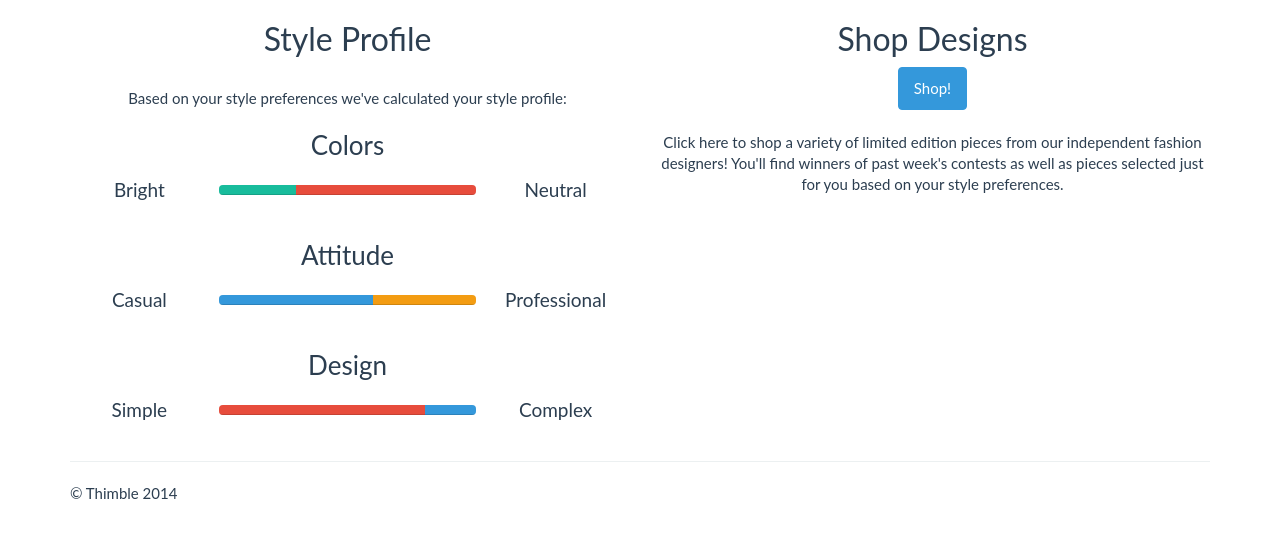
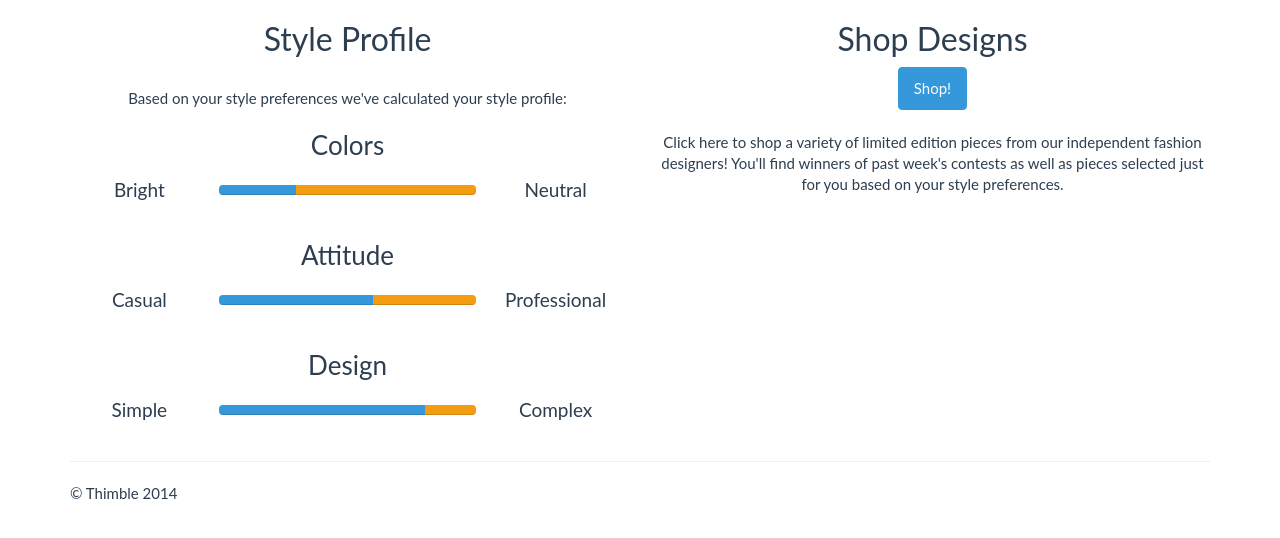
Before and after one commit to salilgupta1/thimble, a Django app: a page that uses thimble/apps/contests/templates/contests/results.html in a window 1280 px wide. Shown: the part 60-598 px from the top of the page. Run offline with Django 3.2, Linux system fonts and the light colour scheme; parts of the project's set-up code (start-up, migrations or seed data) failed here and were passed over; some libraries are stand-ins or nearby versions.

Commit message:
uniform results colors

```diff
--- a/thimble/apps/contests/templates/contests/results.html
+++ b/thimble/apps/contests/templates/contests/results.html
@@ -60,10 +60,10 @@
             <div class="stats-wrapper">
               <h4 class="stats-label">Bright</h4>
               <div class="progress">
-                <div class="progress-bar progress-bar-success" style="width: 30%">
+                <div class="progress-bar progress-bar-info" style="width: 30%">
                   <span class="sr-only">35% Complete (success)</span>
                 </div>
-                <div class="progress-bar progress-bar-danger" style="width: 70%">
+                <div class="progress-bar progress-bar-warning" style="width: 70%">
                   <span class="sr-only">10% Complete (danger)</span>
                 </div>
               </div>
@@ -86,10 +86,10 @@
             <div class="stats-wrapper">
               <h4 class="stats-label">Simple</h4>
               <div class="progress">
-                <div class="progress-bar progress-bar-danger" style="width: 80%">
+                <div class="progress-bar progress-bar-info" style="width: 80%">
                   <span class="sr-only">35% Complete (success)</span>
                 </div>
-                <div class="progress-bar progress-bar-info" style="width: 20%">
+                <div class="progress-bar progress-bar-warning" style="width: 20%">
                   <span class="sr-only">10% Complete (danger)</span>
                 </div>
               </div>
```
